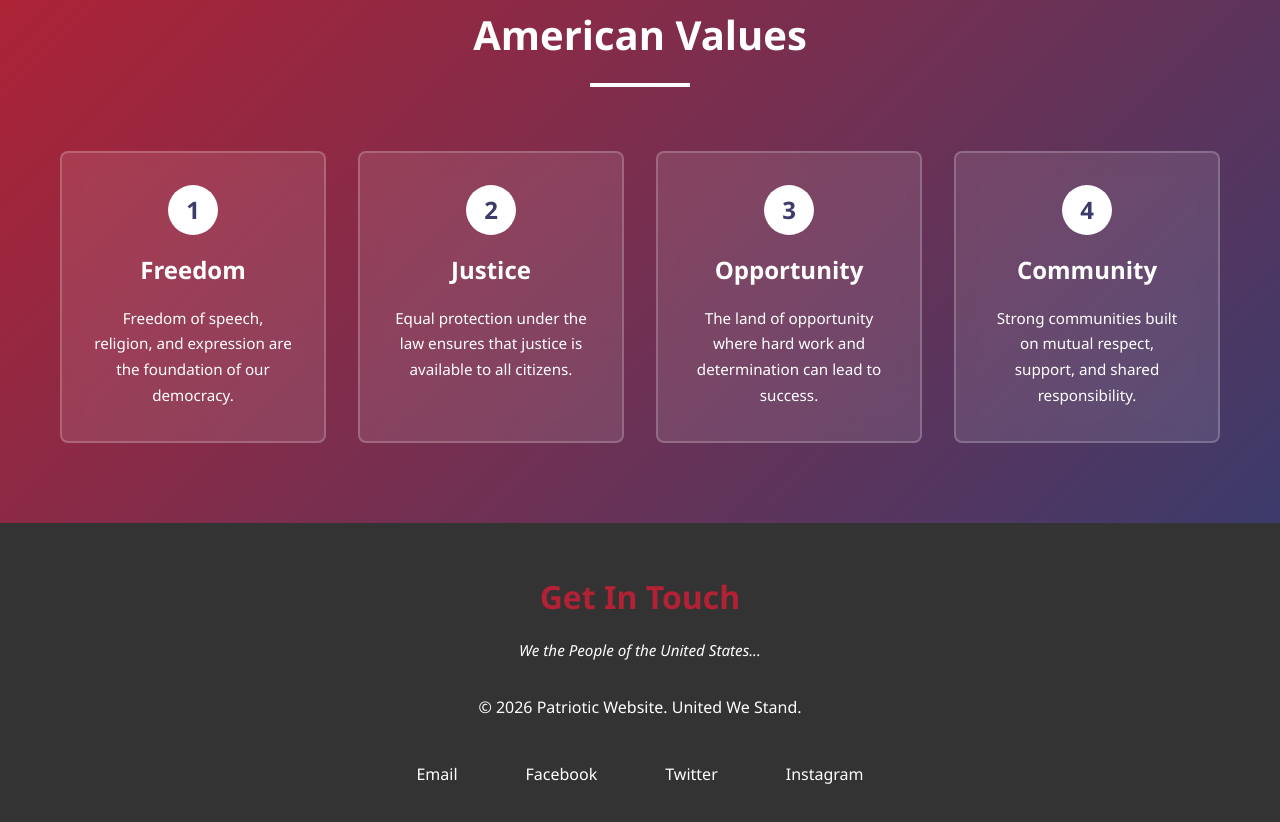
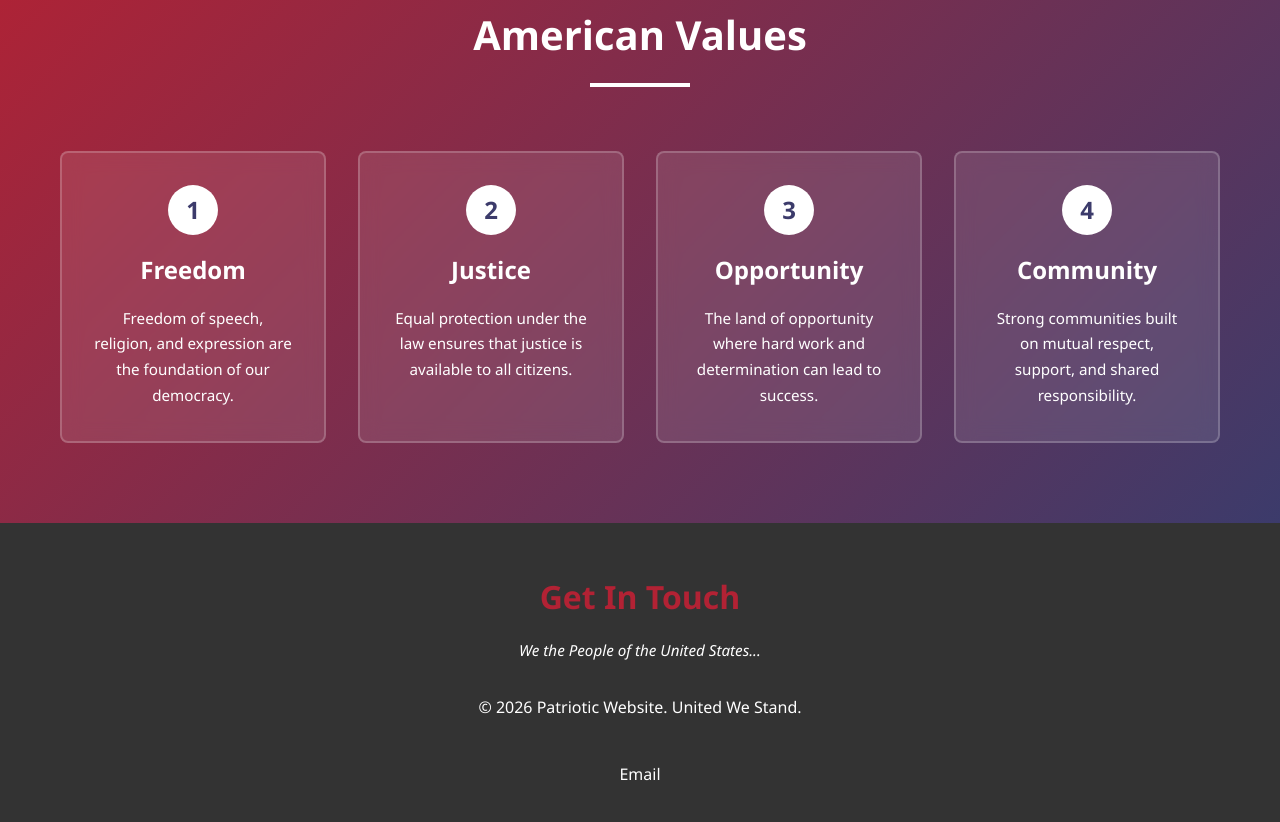
Before and after one commit to alankn-eng/alankn.github.io, a plain HTML site: page index.html in a window 1280 px wide. Shown: the part 1622-2444 px from the top of the page. Drawn offline with Linux system fonts and the light colour scheme.

Commit message:
Update heading and remove social links
Replaced h1 with h2 for Redwood Legacy Association and removed social links.

```diff
--- a/index.html
+++ b/index.html
@@ -32,7 +32,7 @@
             <h1>Redwood Legacy Association</h1>
         </div>
         <div class="hero-content">
-            <h1>Redwood Legacy Association</h1>
+            <h2>Redwood Legacy Association</h2>
             <h1>Land of the Free</h1>
             <p>Home of the Brave</p>
             <div class="flag-stripe stripe-red"></div>
@@ -108,12 +108,7 @@
                 <p>&copy; 2026 Patriotic Website. United We Stand.</p>
                 <div class="social-links">
                     <a href="mailto:alankn@Redwood-Legacy.com" class="social-link">Email</a>
-                    <a href="#" class="social-link">Facebook</a>
-                    <a href="#" class="social-link">Twitter</a>
-                    <a href="#" class="social-link">Instagram</a>
-                </div>
-            </div>
-        </div>
+               </div>
     </footer>
 </body>
 </html>
```
